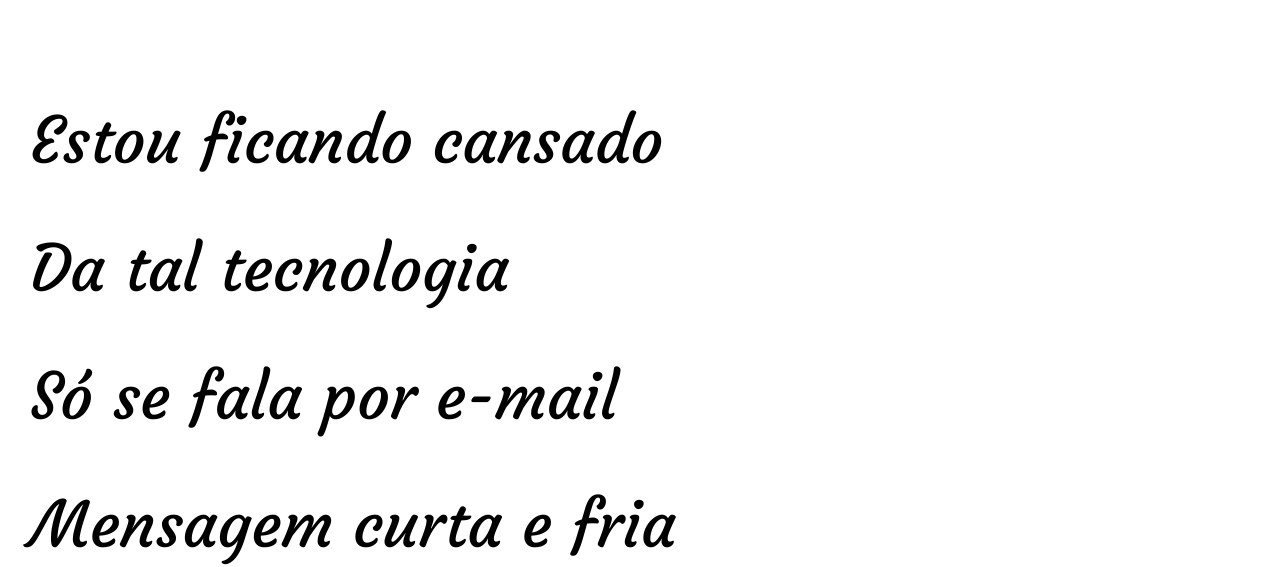
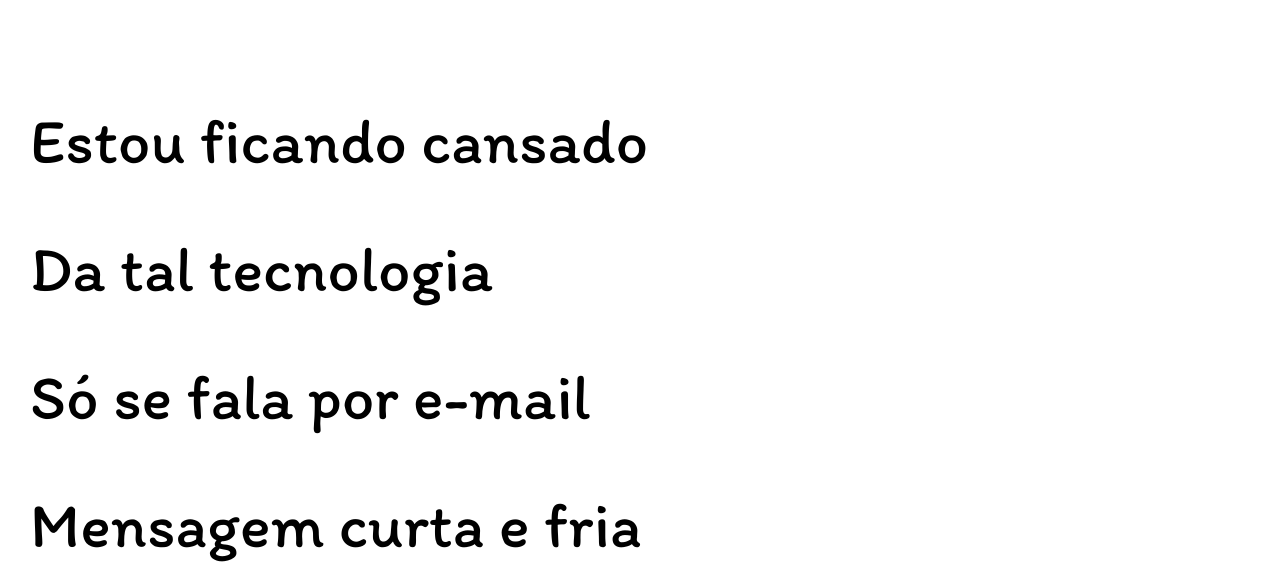
Before and after one commit to isaacdigitalcode/projeto-cordel, a plain HTML site: page index.html in a window 1280 px wide. Shown: the part 263-830 px from the top of the page. Drawn offline with Linux system fonts and the light colour scheme.

Commit message:
Atualização de fonte 1

```diff
--- a/estilo/style.css
+++ b/estilo/style.css
@@ -2,12 +2,12 @@
 
 @import url('https://fonts.googleapis.com/css2?family=Passion+One&display=swap');
 
-@import url('https://fonts.googleapis.com/css2? family= Courgette & display=swap');
+@import url('https://fonts.googleapis.com/css2?family=Itim&display=swap');
 
 :root {
     --fonte1: Verdana, Geneva, Tahoma, sans-serif;
     --fonte2: 'Passion One', cursive;;
-    --fonte3: 'Courgette', cursive;
+    --fonte3: 'Itim', cursive;
     --cor01: black;
     --cor02: rgba(0, 0, 0, 0.651);
 }
```
